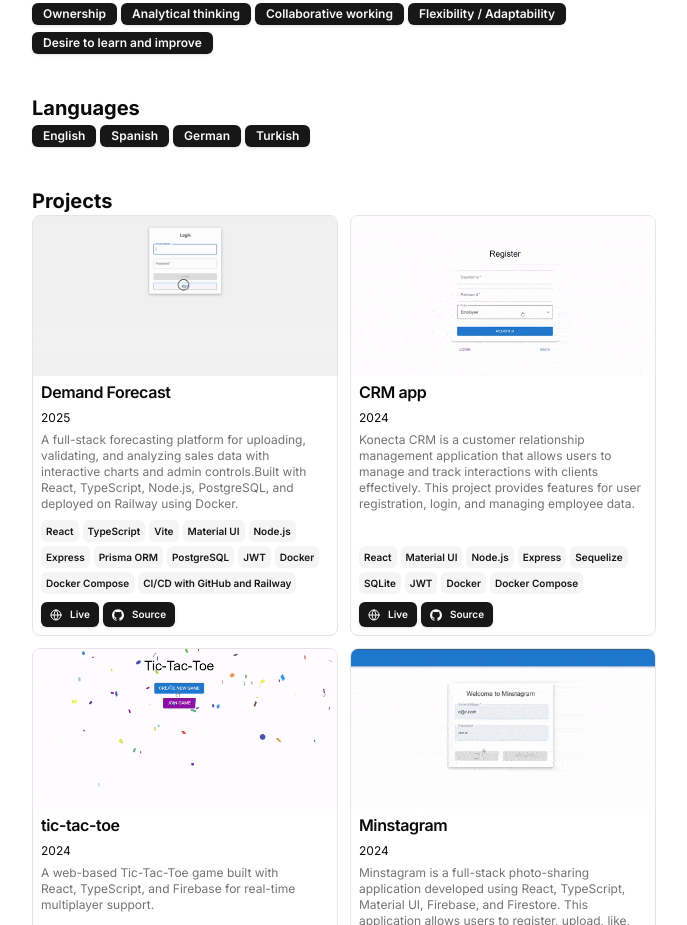
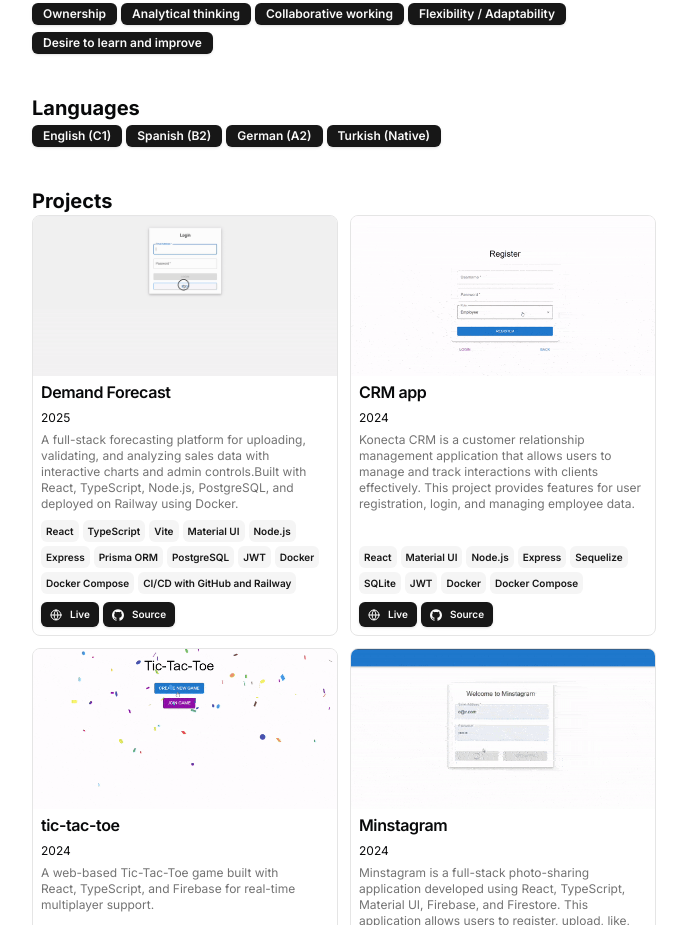
Before and after one commit to sahinmeric/portfolio, a Next.js app: page / in a window 1280 px wide. Shown: the part 1400-2325 px from the top of the page, without its empty margins (296-983 px from the left). Built offline with nearby package versions, Linux system fonts and the light colour scheme.

Commit message:
language levels added

```diff
--- a/src/data/resume.tsx
+++ b/src/data/resume.tsx
@@ -47,7 +47,12 @@ export const DATA = {
     "Flexibility / Adaptability",
     "Desire to learn and improve",
   ],
-  languages: ["English", "Spanish", "German", "Turkish"],
+  languages: [
+    "English (C1)",
+    "Spanish (B2)",
+    "German (A2)",
+    "Turkish (Native)",
+  ],
   navbar: [
     { href: "/", icon: HomeIcon, label: "Home" },
     //{ href: "/blog", icon: NotebookIcon, label: "Blog" },
```
